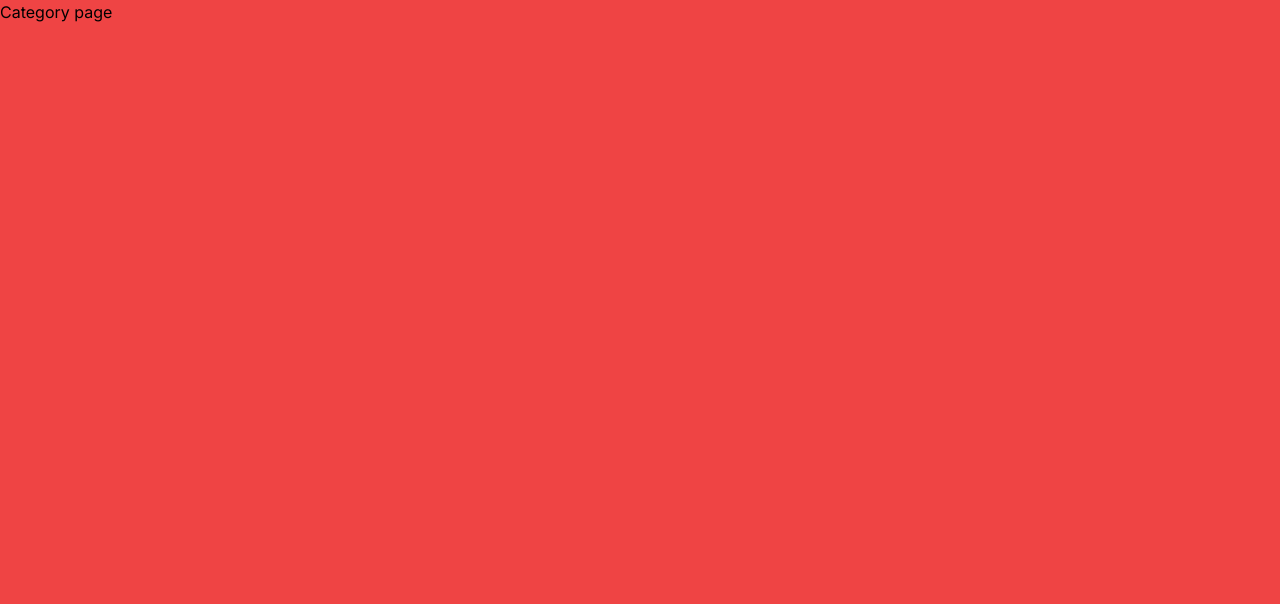
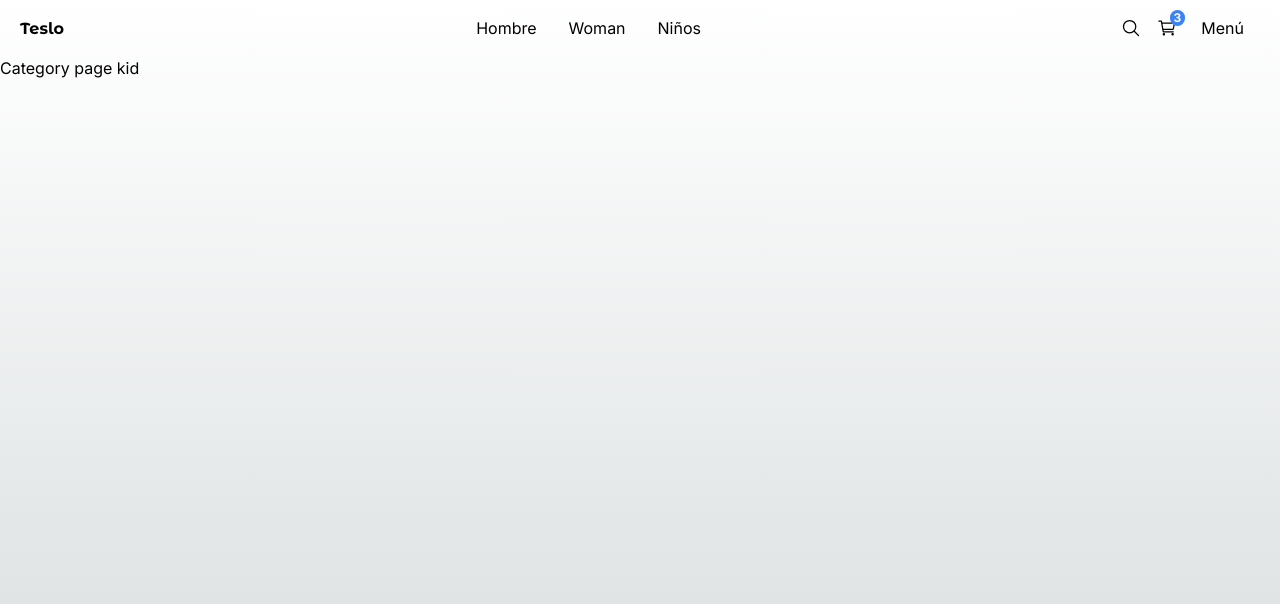
Before and after one commit to kervisvasquez1993/next-with-app-rutas, a Next.js app: page /category/kid in a window 1280 px wide. Shown: the top 604 px of the page. Built offline with nearby package versions, Linux system fonts and the light colour scheme.

Commit message:
add notFount in category

```diff
--- a/src/app/(shop)/category/[id]/page.tsx
+++ b/src/app/(shop)/category/[id]/page.tsx
@@ -1,7 +1,18 @@
-export default function() {
+import notFound from "../not-found";
+
+interface Props {
+    params : {
+        id : string
+    }
+}
+export default function({params } : Props) {
+    const {id} = params;
+    if(id == "kids"){
+        return  notFound();
+    }
     return (
         <div>
-            <h2>Category page</h2>
+            <h2>Category page {id} </h2>
         </div>
     )
 }
--- /dev/null
+++ b/src/app/(shop)/category/not-found.tsx
@@ -0,0 +1,11 @@
+
+import { PageNotFound } from '@/components'
+import Link from 'next/link'
+
+export default function () {
+return (
+    <div>
+       <PageNotFound/>
+    </div>
+)
+}
--- a/src/app/(shop)/layout.tsx
+++ b/src/app/(shop)/layout.tsx
@@ -1,7 +1,14 @@
+import { TopMenu } from "@/components";
+
 export default function ShopLayout({
   children,
 }: {
   children: React.ReactNode;
 }) {
-  return <main className="bg-red-500 min-h-screen">{children}</main>;
+  return (
+    <main className="min-h-screen">
+      <TopMenu />
+      {children}
+    </main>
+  );
 }
--- a/src/components/index.ts
+++ b/src/components/index.ts
@@ -0,0 +1,2 @@
+export * from "./ui/top-menu"
+export * from "./ui/not-found/PageNotFound"
--- /dev/null
+++ b/src/components/ui/not-found/PageNotFound.tsx
@@ -0,0 +1,21 @@
+import { titleFont } from "@/config/fonts";
+import Image from "next/image";
+import Link from "next/link";
+
+export const PageNotFound = () => {
+  return (
+    <div className="flex flex-col-reverse md:flex-row h-[800px] w-full justify-center items-center align-middle">
+        <div className="text-center px-5 mx-5">
+                <h2 className={`${titleFont.className} antialiased text-9xl`}>404</h2>
+                <p className="font-semibol text-xl"> Whoops! lo sentimo mucho.</p>
+                <p className="font-light">
+                    <span>Puedes regresar al </span>
+                    <Link href="/" className="font-normal hover:underline transition-all">Inicio</Link>
+                </p>
+        </div>
+        <div className="px-5 mx-5">
+          <Image src="/imgs/starman_750x750.png" alt="Starman" width={550} height={550}/>
+        </div>
+    </div>
+  );
+};
--- /dev/null
+++ b/src/components/ui/top-menu.tsx
@@ -0,0 +1,54 @@
+import { titleFont } from "@/config/fonts";
+import Link from "next/link";
+import React from "react";
+import { IoCarOutline, IoCartOutline, IoSearch, IoSearchOutline } from "react-icons/io5";
+
+export const TopMenu = () => {
+  return (
+    <nav className="flex px-5 justify-between items-center w-full">
+      <div>
+        <Link href={"/"}>
+          <span className={`${titleFont.className} antialiased font-bold`}>
+            Teslo
+          </span>
+        </Link>
+      </div>
+      {/* center menu */}
+      <div className=" hidden sm:block">
+        <Link
+          className="m-2 p-2 rounded-md transition-all hover:bg-gray-100"
+          href={"/category/men"}
+        >
+          Hombre
+        </Link>
+        <Link
+          className="m-2 p-2 rounded-md transition-all hover:bg-gray-100"
+          href={"/category/woman"}
+        >
+          Woman
+        </Link>
+        <Link
+          className="m-2 p-2 rounded-md transition-all hover:bg-gray-100"
+          href={"/category/kids"}
+        >
+          Niños
+        </Link>
+      </div>
+      {/* search */}
+      <div className="flex items-center">
+        <Link href={"/search"}  className="px-2">
+            <IoSearchOutline className="w-5 h-5"/>
+        </Link>
+        <Link href={"/cart"} className="px-2">
+            <div className="relative">
+                <span className="absolute text-xs rounded-full px-1 font-bold -top-2 bg-blue-500 text-white -right-2 ">3</span>
+                <IoCartOutline className="w-5 h-5"/>
+            </div>
+        </Link>
+        <button className="m-2 p-2 rounded-md transition-all hover:bg-gray-100">
+            Menú
+        </button>
+      </div>
+    </nav>
+  );
+};
```
Also changed, not shown: package.json (+5 -4 lines), 1 other file (tests, documents, lock files or other folders).
